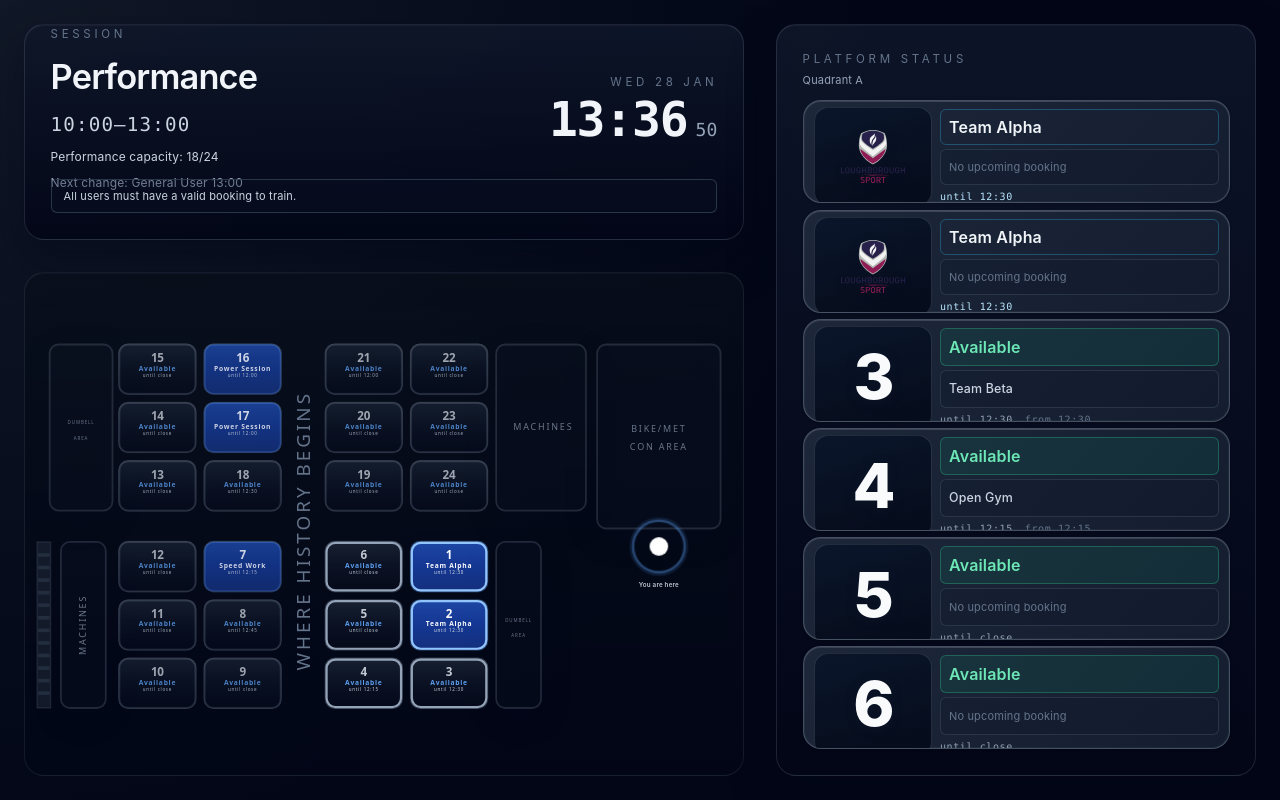
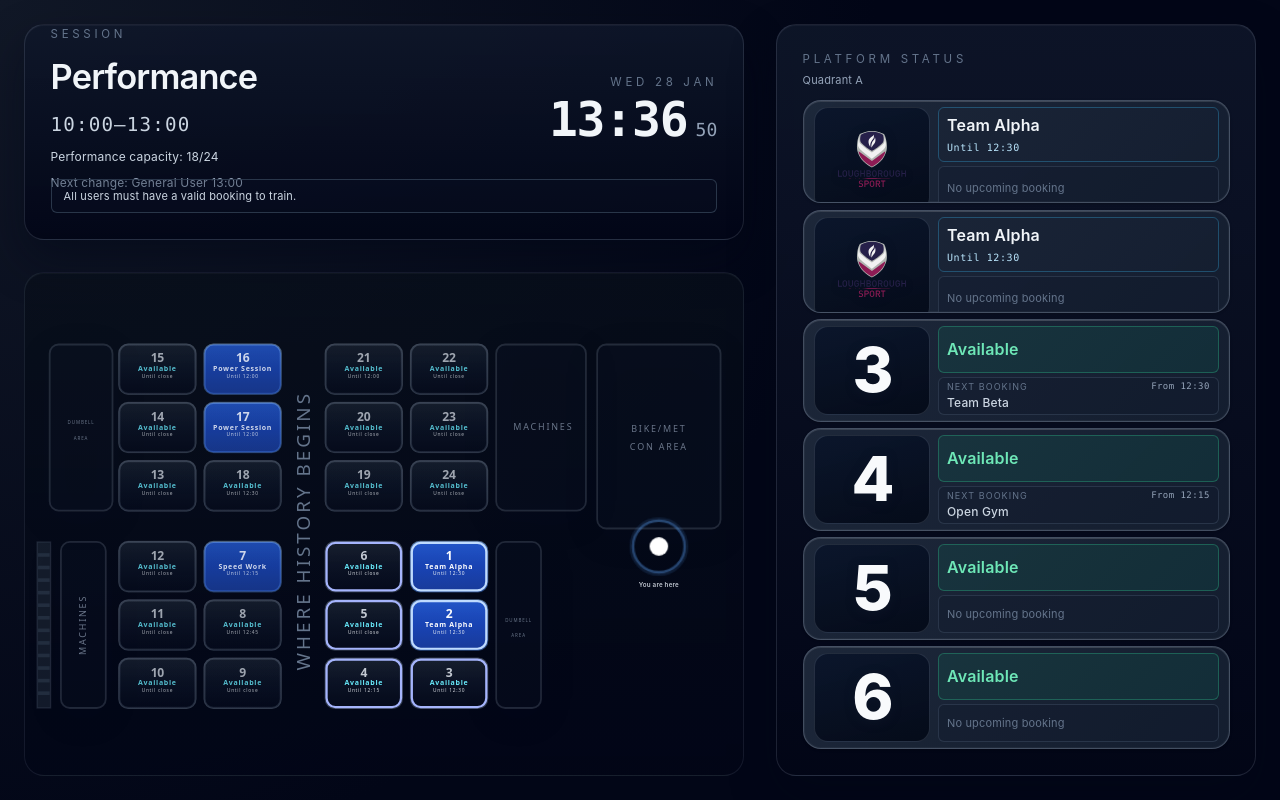
Before and after one commit to GregHandsley/powerbase-kiosk, a React (Vite) app: page /kiosk/wayfinding-static in a window 1280 px wide. Built offline with nearby package versions, Linux system fonts and the light colour scheme; no server answers; what prettier would draw is missing.

Commit message:
Improve kiosk Zone B and Zone C booking clarity and refresh cadence

```diff
--- a/src/components/floorplans/shared/RackSlot.tsx
+++ b/src/components/floorplans/shared/RackSlot.tsx
@@ -163,11 +163,11 @@ function RackSlotComponent({
     if (!currentInst) {
       statusLine1 = 'Available';
       const availableUntil = nextUseToday ? formatTime(nextUseStartIso) : null;
-      statusLine2 = availableUntil ? `until ${availableUntil}` : 'until close';
+      statusLine2 = availableUntil ? `Until ${availableUntil}` : 'Until close';
     } else {
       statusLine1 = currentInst.title;
       const endTime = formatTime(currentInst.end);
-      statusLine2 = endTime ? `until ${endTime}` : null;
+      statusLine2 = endTime ? `Until ${endTime}` : null;
     }
   } else if (!currentInst) {
     statusLine1 = 'Available';
@@ -231,19 +231,19 @@ function RackSlotComponent({
   const typography = isStatusBoard
     ? {
         // Platform number - large, minimal, no badge needed
-        labelSize: 2.6,
+        labelSize: 2.7,
         labelWeight: '700',
         labelLetterSpacing: -0.05,
-        labelGap: 0.4,
+        labelGap: 0.42,
         // Status/Title - prominent but not overwhelming
-        titleSize: 1.5,
+        titleSize: 1.56,
         titleWeight: '600',
-        titleWeightAvailable: '600',
-        titleGap: 0.35,
+        titleWeightAvailable: '650',
+        titleGap: 0.38,
         // Meta info - subtle but readable
-        metaSize: 1.0,
-        metaWeight: '400',
-        metaGap: 0.3,
+        metaSize: 1.08,
+        metaWeight: '500',
+        metaGap: 0.28,
         metaAccentSize: 0.9,
         metaAccentWeight: '400',
         metaAccentGap: 0.25,
@@ -308,15 +308,10 @@ function RackSlotComponent({
 
   // Middle: dominant line (squad or Available) - Apple-like clarity
   for (let i = 0; i < titleLines.length; i++) {
-    // For status-board, clear and purposeful colors
-    const statusColor =
-      isStatusBoard && !currentInst
-        ? 'rgba(96, 165, 250, 0.95)' // Available: Vibrant blue - clear and visible
-        : isStatusBoard && currentInst
-          ? 'rgba(255, 255, 255, 0.98)' // Booked: Bright white for maximum contrast
-          : !currentInst
-            ? (palette.primaryStrong ?? palette.primary)
-            : palette.primary;
+    // For status-board, use palette-led colors for clear state contrast.
+    const statusColor = !currentInst
+      ? (palette.primaryStrong ?? palette.primary)
+      : palette.primary;
     content.push({
       text: titleLines[i],
       size: typography.titleSize,
@@ -354,8 +349,8 @@ function RackSlotComponent({
   const totalHeight =
     content.reduce((acc, item) => acc + item.size + item.gapAfter, 0) -
     (content.at(-1)?.gapAfter ?? 0);
-  // Better spacing for status-board - not cramped
-  const available = isStatusBoard ? innerHeight - 1.0 : innerHeight - 1.2;
+  // Better spacing for status-board - keeps strong hierarchy readable.
+  const available = isStatusBoard ? innerHeight - 0.85 : innerHeight - 1.2;
   const scale = totalHeight > 0 ? Math.min(1, available / totalHeight) : 1;
 
   // Liquid glass layout - comfortable spacing
@@ -447,11 +442,11 @@ function RackSlotComponent({
                 stopColor={
                   isOccupied
                     ? isDimmed
-                      ? 'rgba(37, 99, 235, 0.55)'
-                      : 'rgba(37, 99, 235, 0.48)'
+                      ? 'rgba(37, 99, 235, 0.70)'
+                      : 'rgba(37, 99, 235, 0.64)'
                     : isDimmed
-                      ? 'rgba(30, 41, 59, 0.65)'
-                      : 'rgba(30, 41, 59, 0.58)'
+                      ? 'rgba(31, 41, 55, 0.60)'
+                      : 'rgba(31, 41, 55, 0.54)'
                 }
               />
               <stop
@@ -459,11 +454,11 @@ function RackSlotComponent({
                 stopColor={
                   isOccupied
                     ? isDimmed
-                      ? 'rgba(29, 78, 216, 0.48)'
-                      : 'rgba(29, 78, 216, 0.42)'
+                      ? 'rgba(29, 78, 216, 0.62)'
+                      : 'rgba(29, 78, 216, 0.56)'
                     : isDimmed
-                      ? 'rgba(15, 23, 42, 0.55)'
-                      : 'rgba(15, 23, 42, 0.50)'
+                      ? 'rgba(15, 23, 42, 0.58)'
+                      : 'rgba(15, 23, 42, 0.52)'
                 }
               />
               <stop
@@ -471,11 +466,11 @@ function RackSlotComponent({
                 stopColor={
                   isOccupied
                     ? isDimmed
-                      ? 'rgba(30, 64, 175, 0.42)'
-                      : 'rgba(30, 64, 175, 0.36)'
+                      ? 'rgba(30, 64, 175, 0.56)'
+                      : 'rgba(30, 64, 175, 0.50)'
                     : isDimmed
-                      ? 'rgba(2, 6, 23, 0.48)'
-                      : 'rgba(2, 6, 23, 0.42)'
+                      ? 'rgba(2, 6, 23, 0.52)'
+                      : 'rgba(2, 6, 23, 0.46)'
                 }
               />
             </linearGradient>
@@ -485,16 +480,16 @@ function RackSlotComponent({
                 offset="0%"
                 stopColor={
                   isOccupied
-                    ? 'rgba(96, 165, 250, 0.25)'
-                    : 'rgba(148, 163, 184, 0.20)'
+                    ? 'rgba(147, 197, 253, 0.44)'
+                    : 'rgba(148, 163, 184, 0.24)'
                 }
               />
               <stop
                 offset="100%"
                 stopColor={
                   isOccupied
-                    ? 'rgba(59, 130, 246, 0.18)'
-                    : 'rgba(100, 116, 139, 0.15)'
+                    ? 'rgba(59, 130, 246, 0.34)'
+                    : 'rgba(100, 116, 139, 0.20)'
                 }
               />
             </linearGradient>
@@ -538,7 +533,7 @@ function RackSlotComponent({
             rx={rackCornerRadius}
             ry={rackCornerRadius}
             fill={
-              isOccupied ? 'rgba(37, 99, 235, 0.35)' : 'rgba(15, 23, 42, 0.35)'
+              isOccupied ? 'rgba(37, 99, 235, 0.52)' : 'rgba(15, 23, 42, 0.42)'
             }
             opacity={fillOpacity}
           />
--- a/src/components/floorplans/shared/theme.ts
+++ b/src/components/floorplans/shared/theme.ts
@@ -105,28 +105,28 @@ export const rackPaletteByAppearance: Record<RackAppearance, RackPalette> = {
   },
   'status-board': {
     occupied: {
-      fill: '#2563eb', // Vibrant blue for booked platforms - clear distinction
+      fill: '#1d4ed8', // Strong booked blue
       fillTop: '#2563eb',
-      fillBottom: '#1e40af',
-      stroke: 'rgba(96, 165, 250, 0.4)', // More visible blue border for occupied
+      fillBottom: '#1e3a8a',
+      stroke: 'rgba(96, 165, 250, 0.46)', // Stronger border for booked
       label: '#ffffff', // Pure white for platform number - maximum contrast
       primary: '#ffffff', // Bright white for occupied text
       primaryStrong: '#ffffff', // Pure white for emphasis
       muted: '#e2e8f0',
-      secondary: '#e2e8f0', // Light gray for time info - better visibility
-      accent: '#93c5fd', // Bright blue accent
+      secondary: '#f1f5f9', // Brighter time text for distance readability
+      accent: '#bfdbfe', // Bright blue accent
     },
     free: {
-      fill: '#1e293b', // Visible dark slate - much better than before
-      fillTop: '#1e293b',
-      fillBottom: '#0f172a',
-      stroke: 'rgba(148, 163, 184, 0.3)', // More visible gray border for free
+      fill: '#111827', // Darker neutral so booked pops more
+      fillTop: '#1f2937',
+      fillBottom: '#0b1220',
+      stroke: 'rgba(148, 163, 184, 0.26)', // Subtle neutral border
       label: '#e2e8f0', // Light gray for platform number - much more visible
-      primary: '#cbd5e1', // Light gray for "Available" - better contrast
-      primaryStrong: '#60a5fa', // Vibrant blue highlight for "Available"
+      primary: '#dbeafe', // Clearer readable free-state text
+      primaryStrong: '#67e8f9', // Distinct cyan highlight for "Available"
       muted: '#94a3b8',
-      secondary: '#cbd5e1', // Lighter gray for time info - better readability
-      accent: '#94a3b8',
+      secondary: '#d1d5db', // Better readability for until line
+      accent: '#a5b4fc',
     },
   },
 };
--- a/src/components/kiosk/ZoneB_PlatformStatus.tsx
+++ b/src/components/kiosk/ZoneB_PlatformStatus.tsx
@@ -156,10 +156,8 @@ function PlatformStatusRow({
     return <div className="flex-1 min-h-0" />;
   }
 
-  const nowUntil = platform.nowBooking
+  const currentUntil = platform.nowBooking
     ? format(new Date(platform.nowBooking.until), 'HH:mm')
-    : platform.nextBooking
-      ? format(new Date(platform.nextBooking.from), 'HH:mm')
     : null;
 
   const nextFrom = platform.nextBooking
@@ -179,7 +177,7 @@ function PlatformStatusRow({
   return (
     <div
       className="kiosk-platform-card flex-1 min-h-0 max-h-full grid gap-2 px-2.5 py-1.5 overflow-hidden"
-      style={{ gridTemplateColumns: '118px minmax(0,1fr)' }}
+      style={{ gridTemplateColumns: '116px minmax(0,1fr)' }}
     >
       <div className="kiosk-platform-identity kiosk-platform-identity--single">
         {shouldAnimateNumberFlip ? (
@@ -224,10 +222,10 @@ function PlatformStatusRow({
         )}
       </div>
 
-      <div className="min-w-0 h-full grid grid-cols-1 grid-rows-[minmax(0,1fr)_minmax(0,1fr)_auto] gap-1 py-0.5">
+      <div className="min-w-0 h-full grid grid-cols-1 grid-rows-[minmax(0,1fr)_minmax(0,0.82fr)] gap-1 py-0.25">
         {isLive ? (
           <div className="min-w-0 h-full rounded-md px-2 py-1.5 border border-sky-400/30 bg-gradient-to-r from-sky-500/12 to-indigo-500/10 flex items-center">
-            <div className="min-w-0 w-full flex items-center gap-2">
+            <div className="min-w-0 w-full flex flex-col justify-center gap-1">
               <span
                 className="text-slate-100 leading-snug break-words font-semibold min-w-0"
                 style={{
@@ -242,24 +240,42 @@ function PlatformStatusRow({
               >
                 {platform.nowBooking?.title}
               </span>
+              {currentUntil && (
+                <div className="text-[clamp(10px,1.1vh,14px)] text-sky-200 font-mono tracking-[0.06em]">
+                  Until {currentUntil}
+                </div>
+              )}
             </div>
           </div>
         ) : (
           <div className="min-w-0 h-full rounded-md px-2 py-1.5 border bg-emerald-500/10 border-emerald-400/30 flex items-center">
+            <div className="min-w-0 w-full flex flex-col justify-center gap-1">
               <span className="text-emerald-300 truncate block text-[clamp(15px,2vh,26px)] font-semibold">
                 Available
               </span>
             </div>
+          </div>
         )}
 
-        <div className="min-w-0 h-full rounded-md px-2 py-1.5 border border-slate-700/70 bg-slate-900/25 flex items-center">
+        <div className="min-w-0 h-full rounded-md px-2 py-1 border border-slate-700/70 bg-slate-900/25 flex items-center overflow-hidden">
           {nextTitle ? (
+            <div className="min-w-0 w-full flex flex-col justify-center gap-0.5">
+              <div className="flex items-center justify-between gap-2 min-w-0">
+                <div className="text-[clamp(9px,0.9vh,11px)] uppercase tracking-[0.12em] text-slate-500">
+                  Next booking
+                </div>
+                {nextFrom && (
+                  <div className="text-[clamp(9px,0.95vh,12px)] text-slate-400 font-mono tracking-[0.05em] whitespace-nowrap">
+                    From {nextFrom}
+                  </div>
+                )}
+              </div>
               <div
                 className="font-medium text-slate-300 leading-snug min-w-0 w-full"
                 style={{
-                fontSize: 'clamp(12px, 1.55vh, 20px)',
+                  fontSize: 'clamp(12px, 1.35vh, 17px)',
                   display: '-webkit-box',
-                WebkitLineClamp: 2,
+                  WebkitLineClamp: 1,
                   WebkitBoxOrient: 'vertical',
                   overflow: 'hidden',
                   wordBreak: 'break-word',
@@ -268,28 +284,14 @@ function PlatformStatusRow({
               >
                 {nextTitle}
               </div>
+            </div>
           ) : (
-            <div className="text-slate-500 text-[clamp(11px,1.35vh,16px)]">
+            <div className="min-w-0 w-full flex items-center">
+              <div className="text-slate-500 text-[clamp(11px,1.25vh,15px)]">
                 No upcoming booking
               </div>
+            </div>
           )}
-        </div>
-
-        <div className="flex items-center gap-3 min-w-0">
-          <div
-            className={`text-[clamp(10px,1.1vh,14px)] font-mono tracking-[0.06em] whitespace-nowrap ${
-              isLive ? 'text-sky-200' : 'text-slate-400'
-            }`}
-          >
-            {nowUntil
-              ? isLive
-                ? `until ${nowUntil}`
-                : `until ${nowUntil}`
-              : 'until close'}
-          </div>
-          <div className="text-[clamp(10px,1.1vh,14px)] text-slate-500 font-mono tracking-[0.06em] whitespace-nowrap">
-            {nextFrom ? `from ${nextFrom}` : ''}
-          </div>
         </div>
       </div>
     </div>
--- a/src/hooks/useKioskCapacity.ts
+++ b/src/hooks/useKioskCapacity.ts
@@ -9,6 +9,12 @@ import {
   type ScheduleData,
 } from '../components/admin/capacity/scheduleUtils';
 
+const ONE_MINUTE_MS = 60_000;
+
+function msUntilNextMinute(): number {
+  return ONE_MINUTE_MS - (Date.now() % ONE_MINUTE_MS);
+}
+
 type UseKioskCapacityResult = {
   used: number;
   limit: number | null;
@@ -18,27 +24,24 @@ type UseKioskCapacityResult = {
 };
 
 /**
- * Round time to nearest 15-minute interval for stable query keys
+ * Round time to the current minute for stable query keys.
  */
-function roundToNearest15Minutes(date: Date): Date {
+function roundToNearestMinute(date: Date): Date {
   const rounded = new Date(date);
-  const minutes = rounded.getMinutes();
-  const roundedMinutes = Math.floor(minutes / 15) * 15;
-  rounded.setMinutes(roundedMinutes, 0, 0);
+  rounded.setSeconds(0, 0);
   return rounded;
 }
 
 /**
- * Hook to fetch current capacity usage for a kiosk side at the current time
- * Updates every 15 minutes to match booking intervals
+ * Hook to fetch current capacity usage for a kiosk side at the current time.
+ * Refreshes every minute to keep kiosk context aligned with live floor state.
  */
 export function useKioskCapacity(
   sideKey: SideKey,
   currentTime: Date
 ): UseKioskCapacityResult {
-  // Round time to nearest 15-minute interval for stable query keys
-  // This prevents the query from refetching every second
-  const roundedTime = roundToNearest15Minutes(currentTime);
+  // Round to minute to avoid query-key churn from the per-second kiosk clock.
+  const roundedTime = roundToNearestMinute(currentTime);
   const dateStr = format(roundedTime, 'yyyy-MM-dd');
   const timeStr = formatTimeSlot({
     hour: roundedTime.getHours(),
@@ -91,7 +94,8 @@ export function useKioskCapacity(
     },
     enabled: !!sideId,
     staleTime: 30000,
-    refetchInterval: 900000, // Refresh every 15 minutes (bookings are on 15-min intervals)
+    // Keep polls aligned to HH:mm:00 boundaries for consistency.
+    refetchInterval: () => msUntilNextMinute(),
     placeholderData: (previousData) => previousData, // Keep previous data during refetch
   });
 
@@ -119,7 +123,7 @@ export function useKioskCapacity(
     queryKey: [
       'kiosk-capacity-usage',
       sideId,
-      roundedTime.toISOString(), // Use rounded time for stable query key
+      roundedTime.toISOString(), // Use minute-rounded time for stable query key
     ],
     queryFn: async () => {
       if (!sideId) return { used: 0 };
@@ -149,7 +153,8 @@ export function useKioskCapacity(
     },
     enabled: !!sideId,
     staleTime: 0, // Always fetch fresh data
-    refetchInterval: 900000, // Refresh every 15 minutes (bookings are on 15-min intervals)
+    // Keep polls aligned to HH:mm:00 boundaries for consistency.
+    refetchInterval: () => msUntilNextMinute(),
     placeholderData: (previousData) => previousData, // Keep previous data during refetch
   });
 
--- a/src/hooks/useSideSnapshot.ts
+++ b/src/hooks/useSideSnapshot.ts
@@ -3,6 +3,12 @@ import { getSideIdByKeyNode, type SideKey } from '../nodes/data/sidesNodes';
 import { getInstancesAtNode } from '../nodes/data/instancesNodes';
 import { computeSnapshotFromInstances } from '../nodes/logic/computeSnapshot';
 import type { SideSnapshot } from '../types/snapshot';
+
+const ONE_MINUTE_MS = 60_000;
+
+function msUntilNextMinute(): number {
+  return ONE_MINUTE_MS - (Date.now() % ONE_MINUTE_MS);
+}
 
 type UseSideSnapshotResult = {
   snapshot: SideSnapshot | null;
@@ -28,7 +34,8 @@ export function useSideSnapshot(
 
       return computeSnapshotFromInstances(data ?? [], effectiveAtIso);
     },
-    refetchInterval: 900_000, // 15 minutes (bookings are on 15-min intervals)
+    // Poll on clock-minute boundaries (e.g. HH:mm:00) for predictable updates.
+    refetchInterval: () => msUntilNextMinute(),
     // Keep last snapshot while refetching to avoid visible flashes.
     placeholderData: (previous) => previous,
   });
```
Lines whose indentation alone changed are shown as unchanged.
